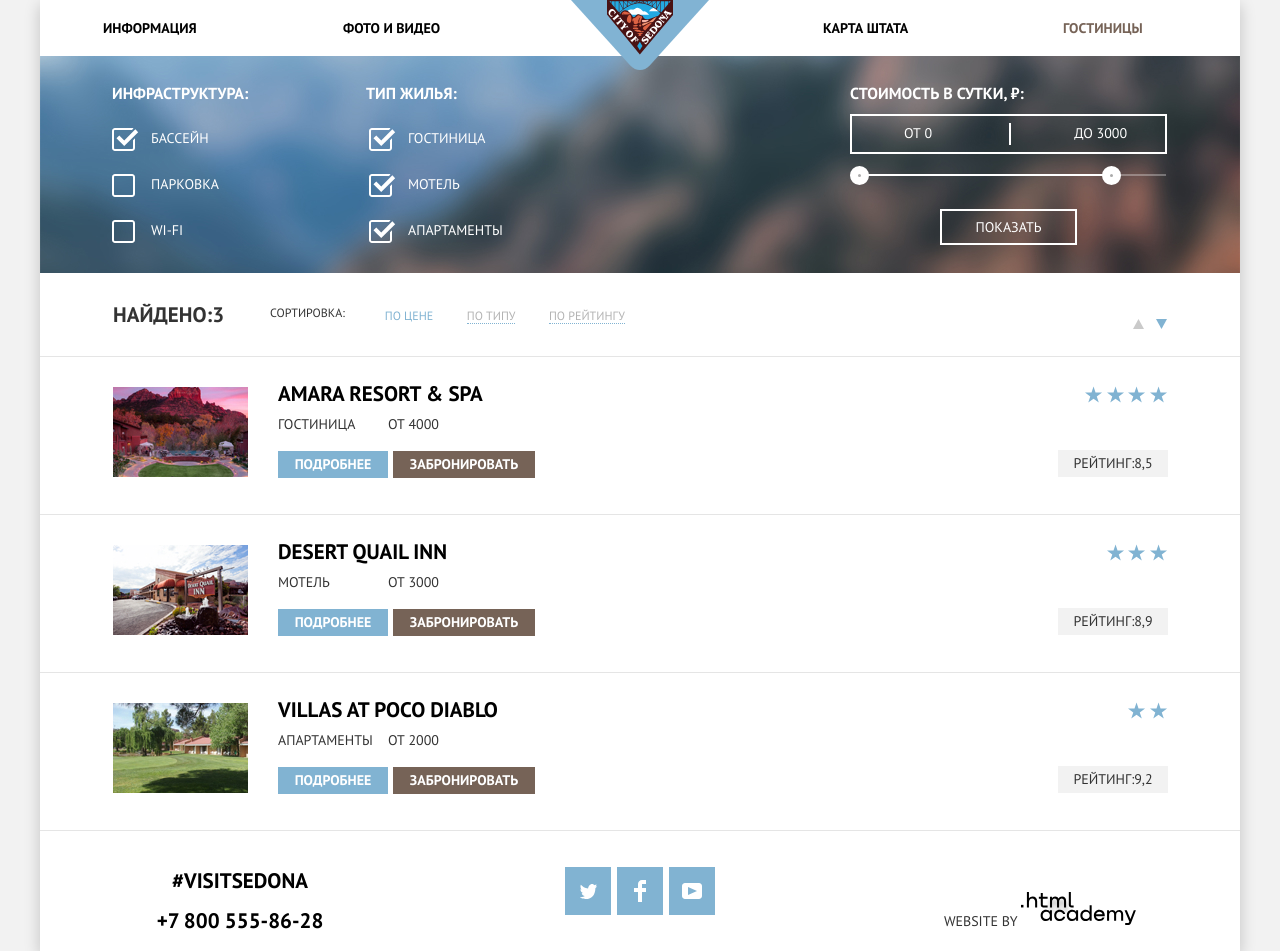
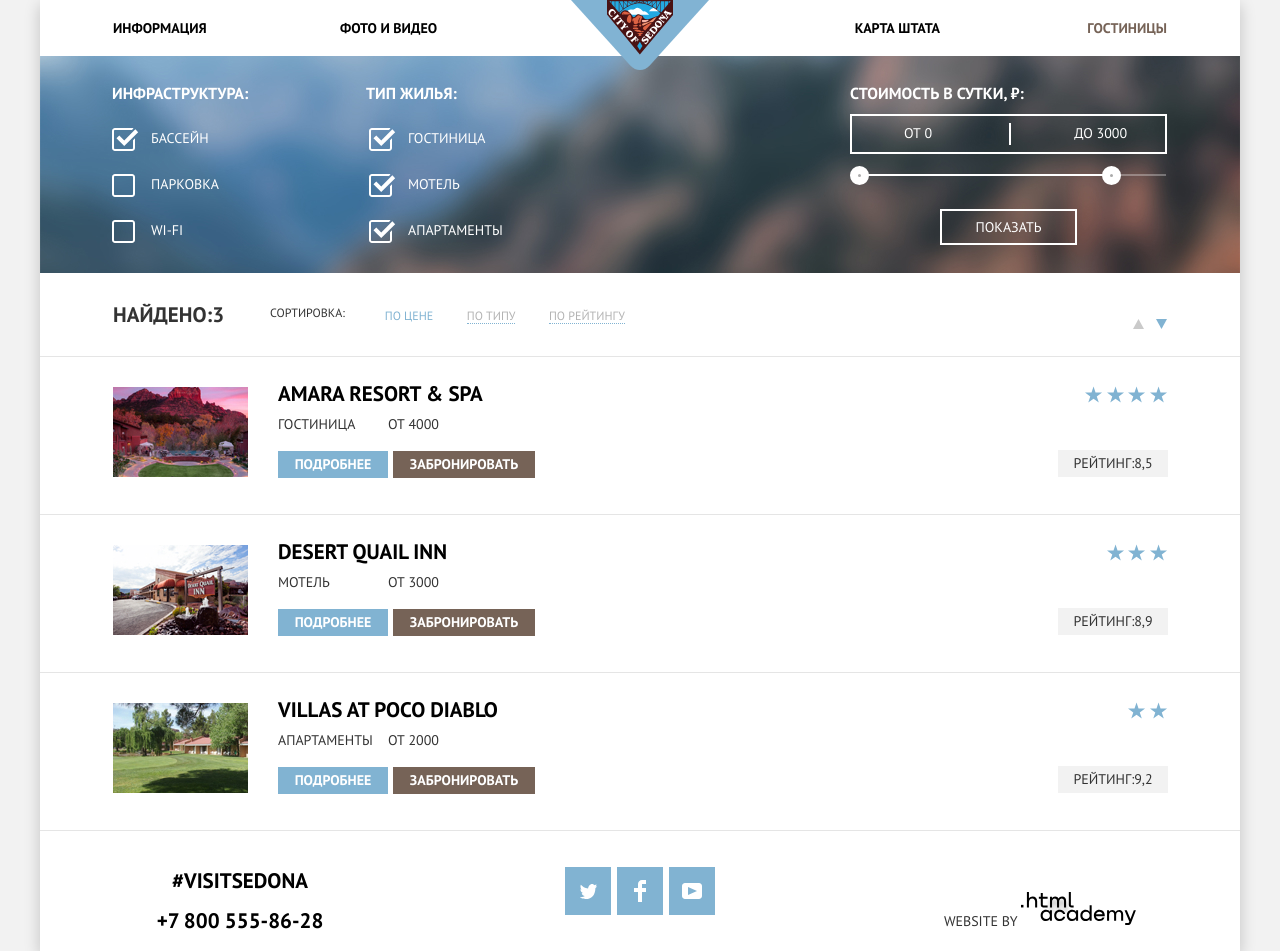
Before and after one commit to valkiboy/1114841-sedona-31, a plain HTML site: page catalog.html in a window 1280 px wide. Drawn offline with Linux system fonts and the light colour scheme.

Commit message:
Завершаем вёрстку главной страницы исправления

```diff
--- a/css/style.css
+++ b/css/style.css
@@ -87,11 +87,6 @@
   padding: 15px 0;
 }
 
-.site-navigation li:nth-child(3),
-.site-navigation li:nth-child(7) {
-  margin-left: 240px;
-}
-
 .main-navigation a {
   color: var(--basic-black);
 }
@@ -114,20 +109,23 @@
   text-decoration: none;
 }
 
-.site-navigation a:nth-child(1) {
-  margin-left: 63px;
+.site-navigation li:nth-child(1) {
+  margin-left: 73px;
 }
 
-.site-navigation a:nth-child(2) {
-  margin-left: 60px;
+.site-navigation li:nth-child(2) {
+  margin-left: -13px;
 }
 
-.site-navigation a:nth-child(3) {
-  margin-left: 97px;
-}
+.site-navigation li:nth-child(3) {
+  margin-left: auto;
+  text-align: right;
+  margin-right: -13px;
+  }
 
-.site-navigation a:nth-child(4) {
-  margin-left: 89px;
+.site-navigation li:nth-child(4) {
+  text-align: right;
+  margin-right: 73px;
 }
 
 .site-navigation a:not([href]) {
@@ -414,6 +412,7 @@
   color: var(--basic-white);
   border: none;
   cursor: pointer;
+  word-break: break-all;
 }
 
 .hotel-search {
@@ -435,7 +434,7 @@
 }
 
 .button-show {
-  height: 36px;
+  min-height: 36px;
   width: 137px;
   background-color: transparent;
   align-self: center;
@@ -477,7 +476,7 @@
   display: block;
   text-decoration: none;
   background-color: var(--basic-blue);
-  height: 21px;
+  min-height: 21px;
   width: 110px;
   font-weight: 700;
   padding-top: 3px;
@@ -497,7 +496,7 @@
   display: block;
   text-decoration: none;
   background-color: var(--basic-brown);
-  height: 21px;
+  min-height: 21px;
   width: 142px;
   font-weight: 700;
   margin-left: 5px;
@@ -999,6 +998,10 @@
 
 /* Selecting-form */
 
+.modal {
+  position: relative;
+}
+
 .selecting {
   width: 568px;
   height: 395px;
@@ -1011,6 +1014,9 @@
   line-height: 26px;
   font-weight: 700;
   text-transform: uppercase;
+  position: absolute;
+  left: 50%;
+  transform: translateX(-50%) ;
 }
 
 .selecting-form {
```
Also changed, not shown: index.html (+2 -2 lines), css/style.min.css.
